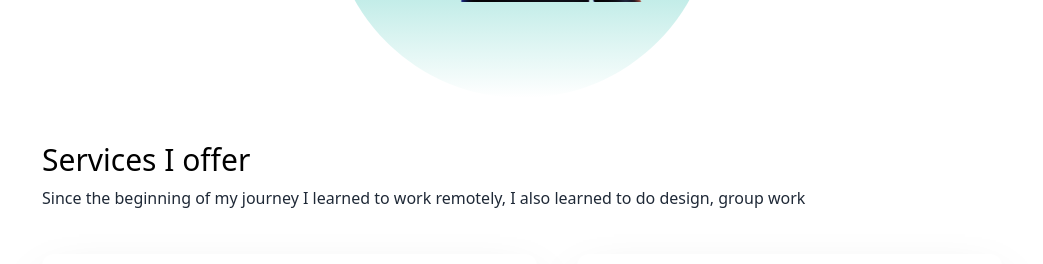
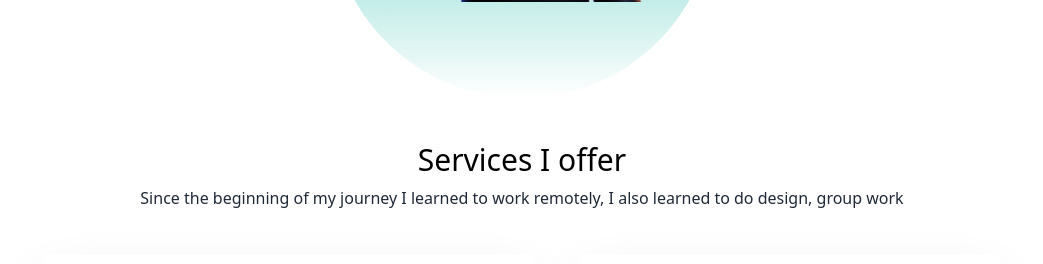
Before and after one commit to Milo-star/Portfolio-React, a React (Create React App) app: page / in a window 1280 px wide. Shown: the part 1080-1344 px from the top of the page, without its empty margins (118-1161 px from the left). Built offline with nearby package versions, Linux system fonts and the light colour scheme.

Commit message:
Center div services

```diff
--- a/src/App.js
+++ b/src/App.js
@@ -60,7 +60,7 @@
       </section>
 
       <section>
-        <div className='mt-10'>
+        <div className='mt-10 flex flex-col items-center'>
           <h3 className='text-3xl py-1 dark:text-white'>Services I offer</h3>
           <p className='text-md py-Z leading-8 text-gray-800 dark:text-gray-200'>Since the beginning of my journey I learned to work remotely, I also learned to do design, group work</p>
         </div>
```
